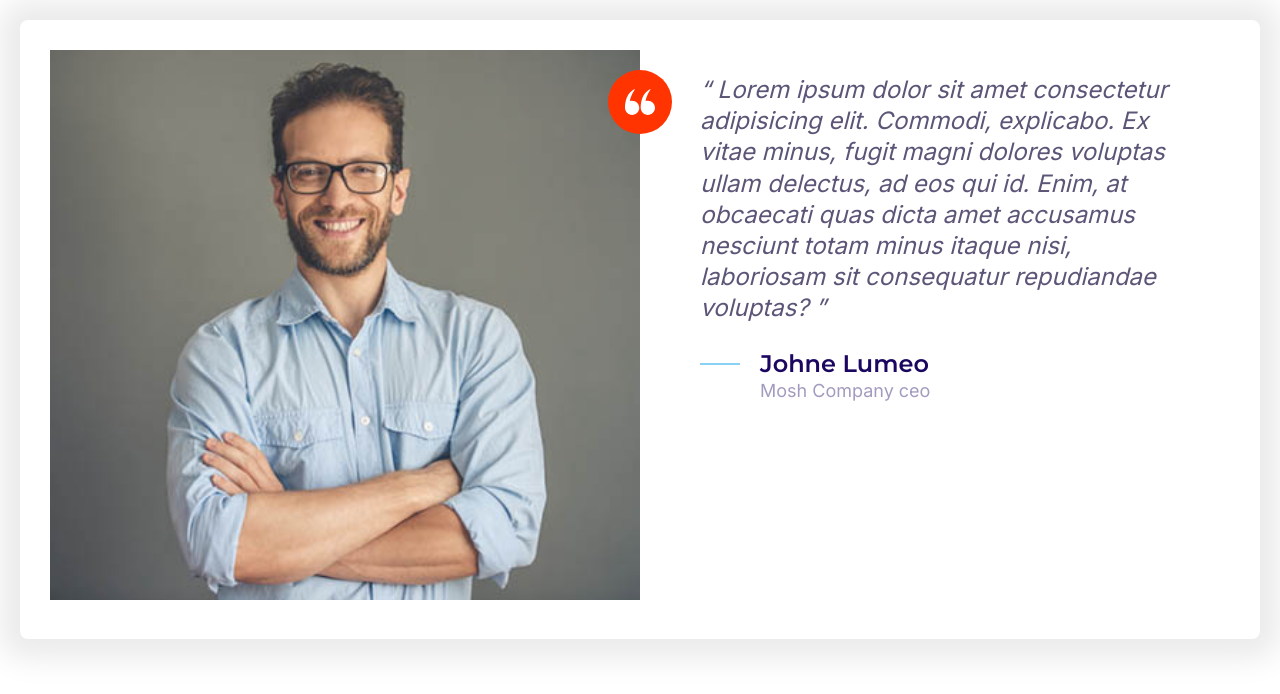
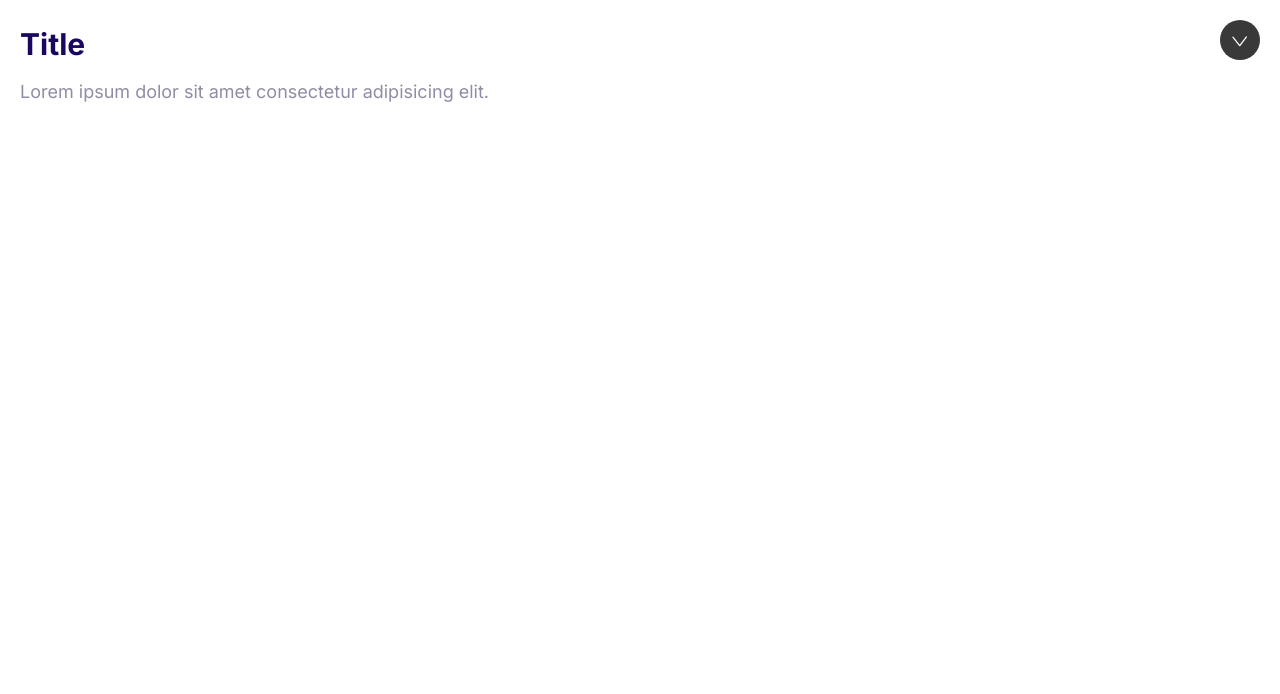
Before and after one commit to OlgaVolska/moshify, a plain HTML site: page index.html in a window 1280 px wide. Drawn offline with Linux system fonts and the light colour scheme.

Commit message:
create collabsible

```diff
--- a/css/style.css
+++ b/css/style.css
@@ -546,3 +546,37 @@ a {
     }
 
 }
+
+/* Collapsibles */
+
+.collapsible__header {
+    display: flex;
+    justify-content: space-between;
+}
+
+.collapsible__title {
+    margin-top: 0;
+    font-size: 3rem;
+
+}
+
+.collapsible__chevron {
+    transform: rotate(-90deg);
+    transition: transform 0.3s;
+}
+
+.collapsible__content {
+    max-height: 0;
+    overflow: hidden;
+    transition: all 0.3s;
+    opacity: 0;
+}
+
+.collapsible--expanded .collapsible__chevron {
+    transform: rotate(0);
+}
+
+.collapsible--expanded .collapsible__content {
+    max-height: 100vh;
+    opacity: 1;
+}
--- a/index.html
+++ b/index.html
@@ -13,35 +13,15 @@
     <link rel="stylesheet" href="css/style.css">
 </head>
 <body style="padding: 2rem;">
-    <div class="card testimonial">
-        <div class="grid grid--1x2">
-            <div class="testimonial__image">
-                <img src="images/testimonial.jpg" alt="The smile developer">
-                <span class="icon-container icon-container--accent">
-                    <svg class="icon icon--white icon--small">
-                        <use xlink:href="images/sprite.svg#quotes"></use>
-                    </svg>
-                </span>
-            </div>
-            <blockquote class="quote">
-                <p class="quote__text">
-                    Lorem ipsum dolor sit amet consectetur adipisicing elit. Commodi, explicabo. Ex vitae minus, fugit magni dolores voluptas ullam delectus, ad eos qui id. Enim, at obcaecati quas dicta amet accusamus nesciunt totam minus itaque nisi, laboriosam sit consequatur repudiandae voluptas?
-                </p>
-                <footer>
-                    <div class="media">
-                        <div class="media__image">
-                            <svg class="icon icon--primary quote__icon">
-                                <use xlink:href="images/sprite.svg#line"></use>
-                            </svg>
-                        </div>
-                        <div class="media__body">
-                            <h3 class="media__title quote__author"> Johne Lumeo</h3>
-                            <p class="quote__company">Mosh Company ceo</p>
-                        </div>
-                    </div>
-                </footer>
-            </blockquote>
+    <div class="collapsible collapsible--expanded">
+        <header class="collapsible__header">
+            <h2 class="collapsible__title">Title</h2>
+            <img class="icon collapsible__chevron" src="images/chevron.svg" alt="">
+        </header>
+        <div class="collapsible__content">
+            Lorem ipsum dolor sit amet consectetur adipisicing elit.
         </div>
     </div>
+    <script src="js/main.js"></script>
 </body>
 </html>
--- /dev/null
+++ b/js/main.js
@@ -0,0 +1,6 @@
+const collapsibles = document.querySelectorAll(".collapsible");
+collapsibles.forEach((item) =>
+  item.addEventListener("click", function () {
+    this.classList.toggle("collapsible--expanded");
+  })
+);
```
Also changed, not shown: components/collabsible.html (added, +10 -0 lines), images/chevron.svg (added).
